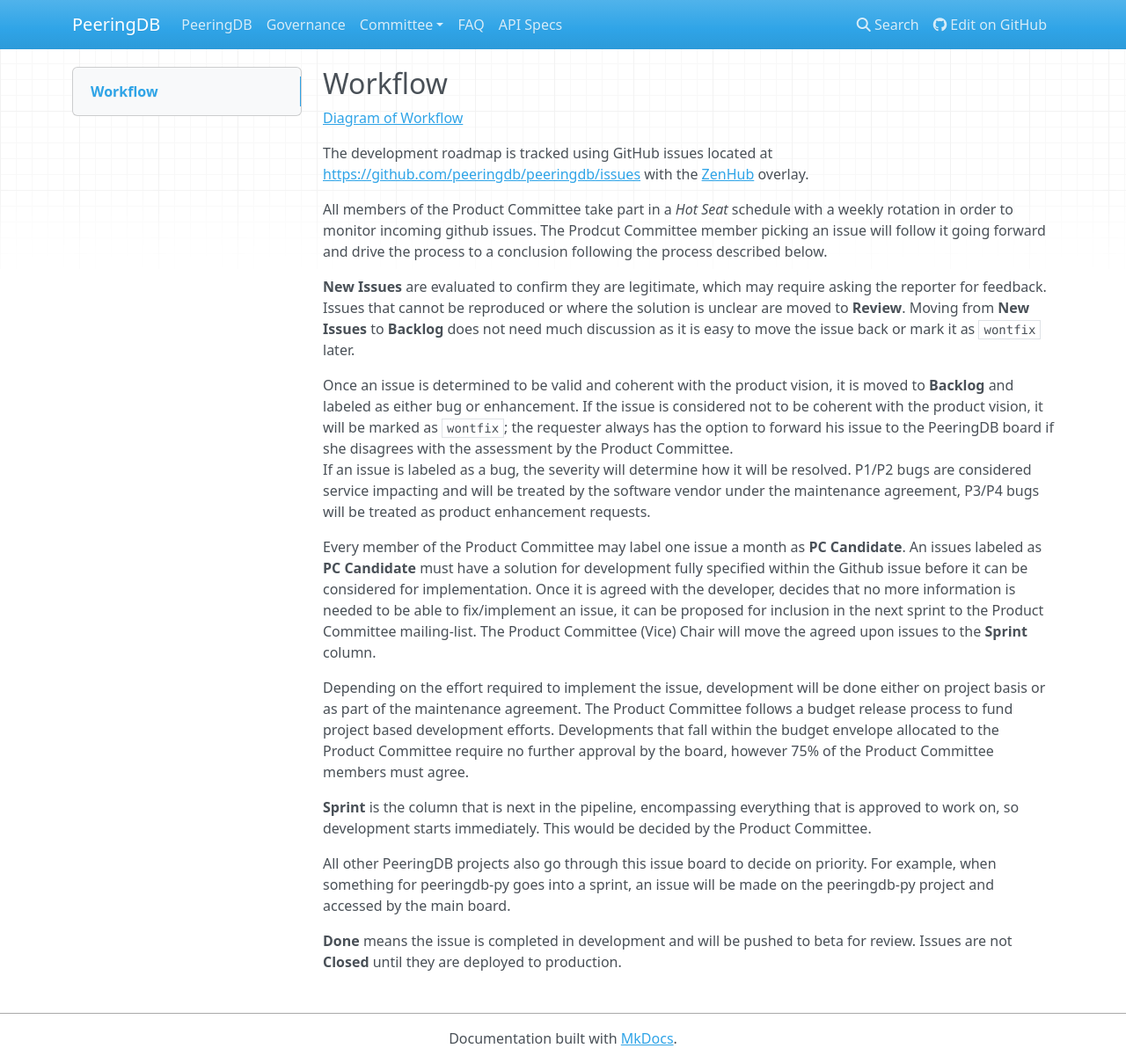
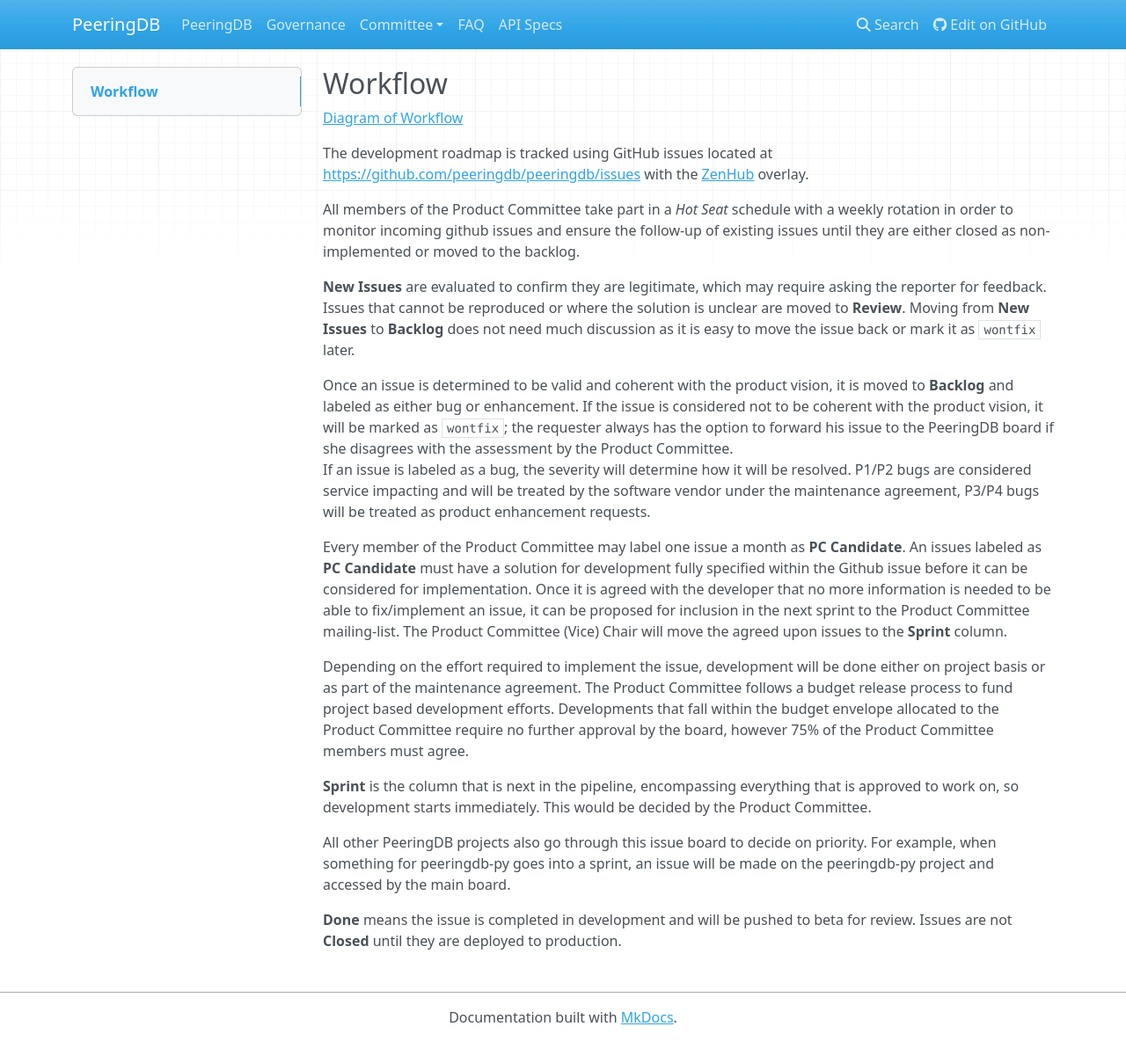
Before and after one commit to peeringdb/docs, an MkDocs documentation site: the page built from docs/committee/product/workflow.md, in a window 1280 px wide and 1209 px high. Shown: the whole window at 88% size. Built offline with MkDocs 1.6.1, drawn with Linux system fonts in a browser that asks for light colours; nearby versions of some CDN libraries; old or Windows-style settings are respelled for this version of MkDocs.

Commit message:
update workflow based on last PCOM call

```diff
--- a/docs/committee/product/workflow.md
+++ b/docs/committee/product/workflow.md
@@ -4,14 +4,14 @@
 
 The development roadmap is tracked using GitHub issues located at <https://github.com/peeringdb/peeringdb/issues> with the [ZenHub](https://www.zenhub.com/) overlay.
 
-All members of the Product Committee take part in a _Hot Seat_ schedule with a weekly rotation in order to monitor incoming github issues. The Prodcut Committee member picking an issue will follow it going forward and drive the process to a conclusion following the process described below.
+All members of the Product Committee take part in a _Hot Seat_ schedule with a weekly rotation in order to monitor incoming github issues and ensure the follow-up of existing issues until they are either closed as non-implemented or moved to the backlog.
 
 **New Issues** are evaluated to confirm they are legitimate, which may require asking the reporter for feedback. Issues that cannot be reproduced or where the solution is unclear are moved to **Review**. Moving from **New Issues** to **Backlog** does not need much discussion as it is easy to move the issue back or mark it as `wontfix` later.
 
 Once an issue is determined to be valid and coherent with the product vision, it is moved to **Backlog** and labeled as either bug or enhancement. If the issue is considered not to be coherent with the product vision, it will be marked as `wontfix`; the requester always has the option to forward his issue to the PeeringDB board if she disagrees with the assessment by the Product Committee.
 If an issue is labeled as a bug, the severity will determine how it will be resolved. P1/P2 bugs are considered service impacting and will be treated by the software vendor under the maintenance agreement, P3/P4 bugs will be treated as product enhancement requests.
 
-Every member of the Product Committee may label one issue a month as **PC Candidate**. An issues labeled as **PC Candidate** must have a solution for development fully specified within the Github issue before it can be considered for implementation. Once it is agreed with the developer, decides that no more information is needed to be able to fix/implement an issue, it can be proposed for inclusion in the next sprint to the Product Committee mailing-list. The Product Committee (Vice) Chair will move the agreed upon issues to the **Sprint** column.
+Every member of the Product Committee may label one issue a month as **PC Candidate**. An issues labeled as **PC Candidate** must have a solution for development fully specified within the Github issue before it can be considered for implementation. Once it is agreed with the developer that no more information is needed to be able to fix/implement an issue, it can be proposed for inclusion in the next sprint to the Product Committee mailing-list. The Product Committee (Vice) Chair will move the agreed upon issues to the **Sprint** column.
 
 Depending on the effort required to implement the issue, development will be done either on project basis or as part of the maintenance agreement. The Product Committee follows a budget release process to fund project based development efforts. Developments that fall within the budget envelope allocated to the Product Committee require no further approval by the board, however 75% of the Product Committee members must agree.
 
```
